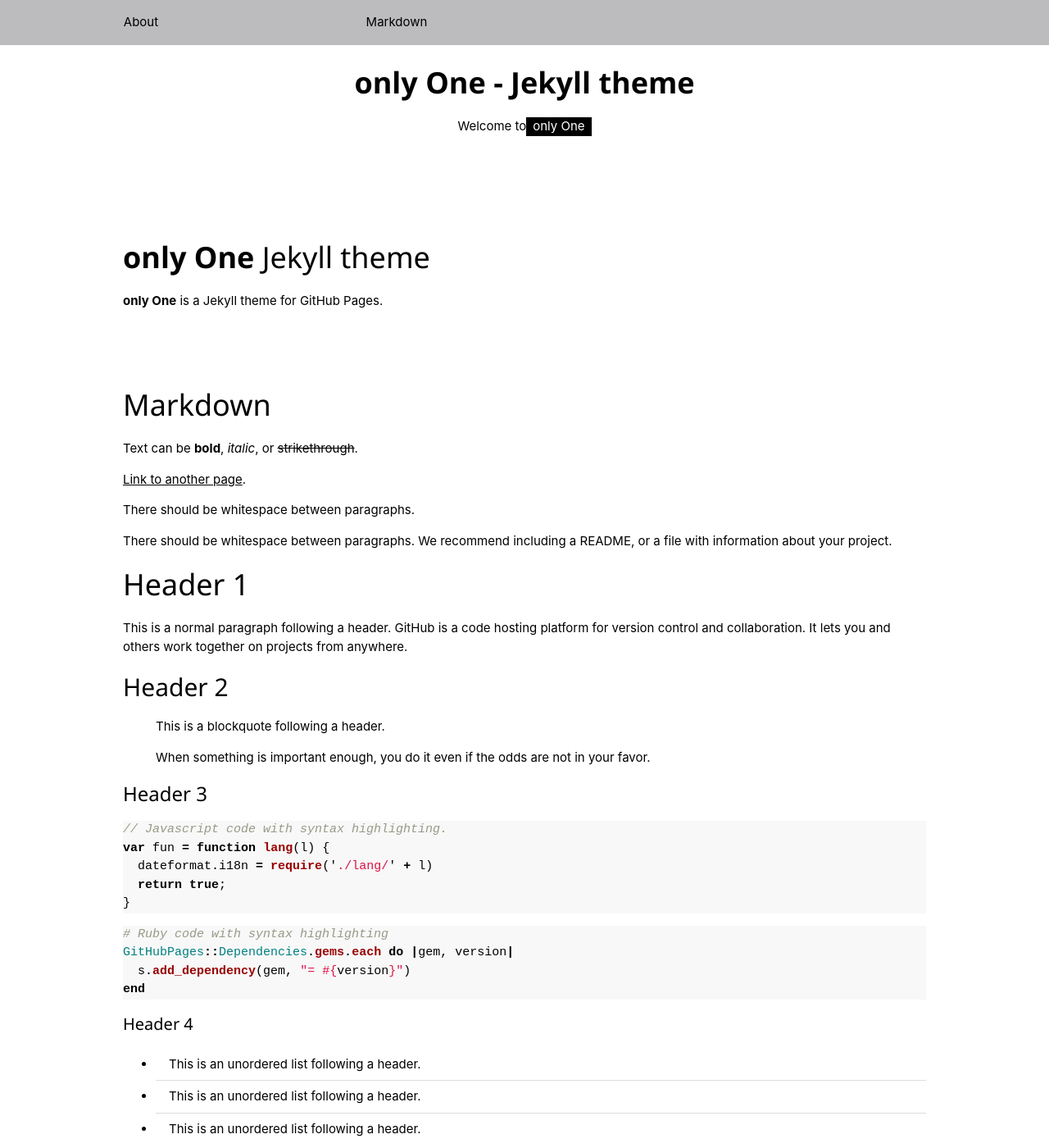
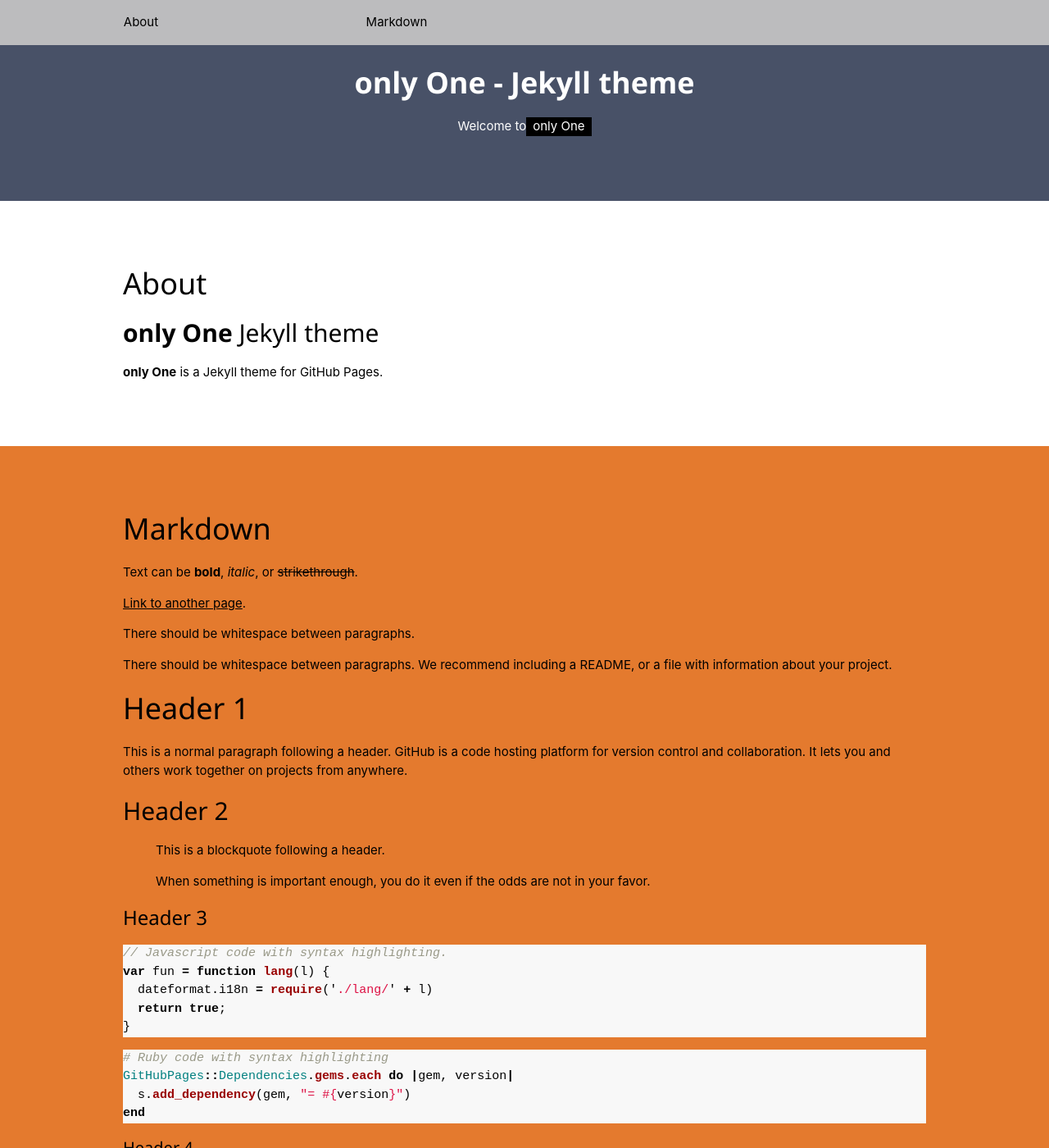
Before and after one commit to AREA44/only-One, a Jekyll site: the page built from _posts/2020-04-02-markdown.md, in a window 1280 px wide and 1400 px high. Shown: the whole window at 82% size. Built offline with Jekyll 4.4.1, drawn with Linux system fonts in a browser that asks for light colours; our own code applies the rules of GitHub Pages for plain Markdown files.

Commit message:
Color config

```diff
--- a/_includes/header.html
+++ b/_includes/header.html
@@ -1,4 +1,4 @@
-<header class="w3-container w3-center w3-padding-64">
+<header class="w3-container w3-center w3-padding-64 w3-2018-sargasso-sea">
     <h1><b>only One - Jekyll theme</b></h1>
     <p>Welcome to<span class="w3-tag">only One</span></p>
 </header>
--- a/_layouts/default.html
+++ b/_layouts/default.html
@@ -6,8 +6,8 @@
   {% include header.html %}
     {% for post in site.posts reversed %}
     {% capture id %}{{ post.id | remove:'/' }}{% endcapture %}
-    <div class="w3-container w3-padding-32" id="{{ id }}">
-      <div class="w3-content w3-ul w3-responsive">
+    <div class="w3-container w3-padding-64" id="{{ id }}">
+      <div class="w3-content">
         {{ post.content }}
       </div>
     </div>
--- a/_posts/2020-04-01-about.md
+++ b/_posts/2020-04-01-about.md
@@ -1,7 +1,9 @@
 ---
 title: "About"
+back_ground:
 ---
 
-# **only One** Jekyll theme
+# About
+## **only One** Jekyll theme
 
 **only One** is a Jekyll theme for GitHub Pages.
--- a/_posts/2020-04-02-markdown.md
+++ b/_posts/2020-04-02-markdown.md
@@ -53,7 +54,7 @@ end
 
 ###### Header 6
 
-| head1        | head two          | three |
+| head1       | head two          | three |
 |:-------------|:------------------|:------|
 | ok           | good swedish fish | nice  |
 | out of stock | good and plenty   | nice  |
--- a/assets/css/style.scss
+++ b/assets/css/style.scss
@@ -1,7 +1,17 @@
 ---
 ---
+
 @charset "UTF-8";
 @import "w3pro";
 @import "w3-colors-2018";
-@import "normalize";
+@import "custom";
 @import "syntax";
+
+/* ========== Color ========== */
+{% for post in site.posts %}
+{% capture id %}{{ post.id | remove:'/' | downcase }}{% endcapture %}
+/* ------ Background color ------ */
+{% capture back_ground %}{{ post.back_ground }}{% endcapture %}
+#{{ id }} { background-color: {{ back_ground }} !important; }
+
+{% endfor %}
```
Also changed, not shown: other parts of _posts/2020-04-02-markdown.md (+1 -0 lines), _sass/_custom.scss (line endings or trailing spaces).
